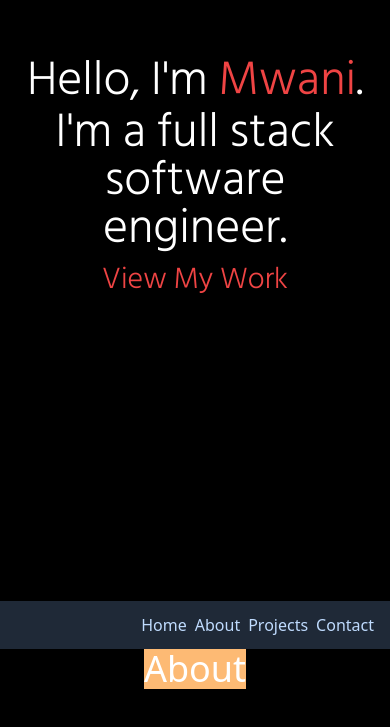
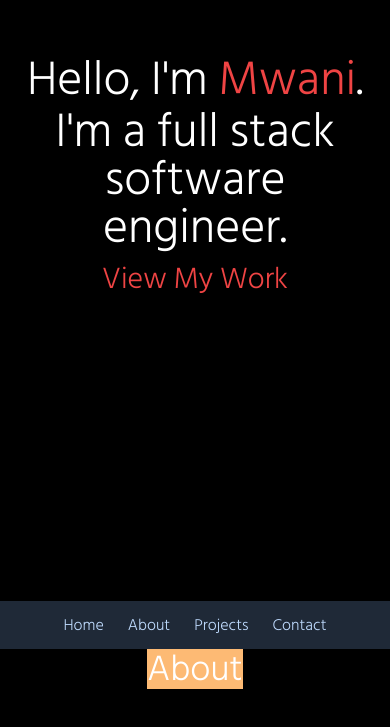
Before and after one commit to MwaniN/profile-page, a React (Vite) app: page / in a window 390 px wide. Shown: the part 243-970 px from the top of the page. Built offline with nearby package versions, Linux system fonts and the light colour scheme.

Commit message:
Responsive nav bar

```diff
--- a/src/routes/SubPageFolder/About.tsx
+++ b/src/routes/SubPageFolder/About.tsx
@@ -6,7 +6,7 @@ const About = () => {
 
   return (<div id="about" className='min-h-screen min-w-screen'>
     <Header />
-<div className='text-4xl bg-orange-300 text-white m-auto w-min'>About</div>
+<div className='text-4xl bg-orange-300 text-white m-auto w-min font-hindSilliguri font-thin'>About</div>
 </div>)
 }
 
--- a/src/routes/SubPageFolder/Header/Header.tsx
+++ b/src/routes/SubPageFolder/Header/Header.tsx
@@ -4,18 +4,18 @@ import { Link } from 'react-router-dom';
 const Header = () => {
 
   return (
-    <header className='flex items-center bg-gray-800 justify-end px-3 py-3 sticky top-1'>
+    <header className='flex items-center bg-gray-800 justify-center px-3 py-3 sticky top-1 text-base md:text-xl md:justify-end font-hindSilliguri font-thin'>
       <ul className='text-blue-200 flex items-center'>
-        <li className='px-1 hover:text-white focus:text-white focus:outline-none'>
+        <li className='px-3 md:px-4 hover:text-white focus:text-white focus:outline-none'>
         <Link to="/#main">Home</Link>
           </li>
-        <li className='px-1 hover:text-white focus:text-white focus:outline-none'>
+        <li className='px-3 md:px-4 hover:text-white focus:text-white focus:outline-none'>
         <Link to="/#about">About</Link>
         </li>
-        <li className='px-1 hover:text-white focus:text-white focus:outline-none'>
+        <li className='px-3 md:px-4 hover:text-white focus:text-white focus:outline-none'>
         <Link to="/#projects">Projects</Link>
         </li>
-        <li className='px-1 hover:text-white focus:text-white focus:outline-none'>
+        <li className='px-3 md:px-4 md:mr-32 hover:text-white focus:text-white focus:outline-none'>
         <Link to="/#contact">Contact</Link>
         </li>
       </ul>
```
